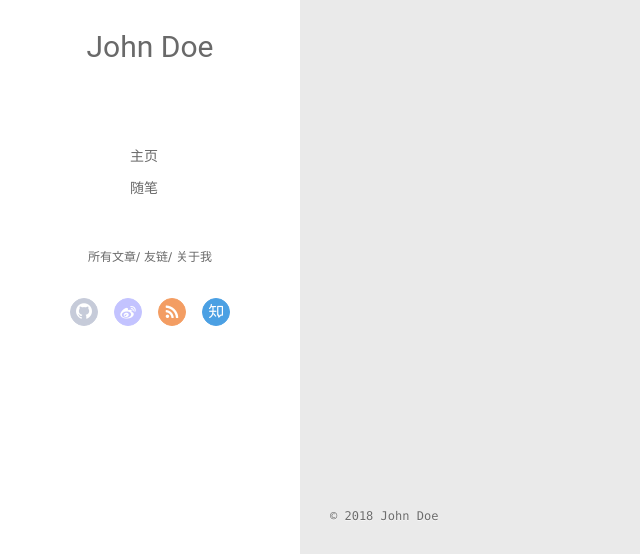
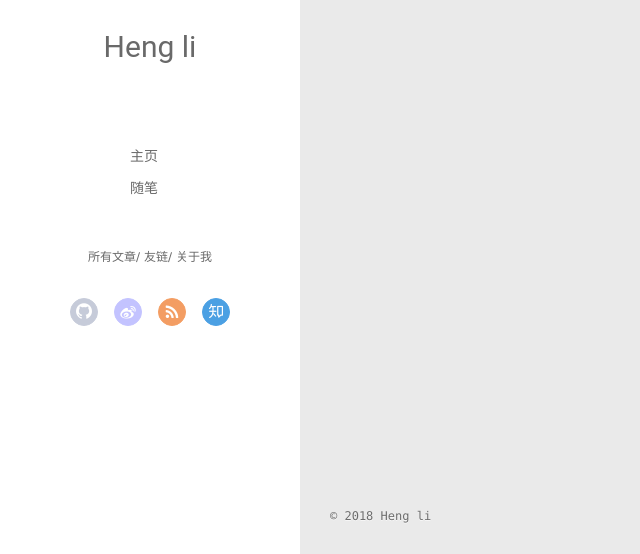
Before and after one commit to liuhengli/liuhengli.github.io, a plain HTML site: page archives/index.html in a window 1280 px wide. Shown: the part 243-797 px from the top of the page, 0-640 px from the left. Drawn offline with Linux system fonts and the light colour scheme; no server answers.

Commit message:
Site updated: 2018-01-03 21:34:34

```diff
--- a/archives/index.html
+++ b/archives/index.html
@@ -5,12 +5,12 @@
 
   <meta name="renderer" content="webkit">
   <meta http-equiv="X-UA-Compatible" content="IE=edge" >
-  <link rel="dns-prefetch" href="http://yoursite.com">
+  <link rel="dns-prefetch" href="http://liuhengli.github.io">
   <title>Archives | Hexo</title>
   <meta name="viewport" content="width=device-width, initial-scale=1, maximum-scale=1">
   <meta property="og:type" content="website">
 <meta property="og:title" content="Hexo">
-<meta property="og:url" content="http://yoursite.com/archives/index.html">
+<meta property="og:url" content="http://liuhengli.github.io/archives/index.html">
 <meta property="og:site_name" content="Hexo">
 <meta name="twitter:card" content="summary">
 <meta name="twitter:title" content="Hexo">
@@ -45,7 +45,7 @@
 			<img src="" class="js-avatar">
 		</a>
 		<hgroup>
-		  <h1 class="header-author"><a href="/">John Doe</a></h1>
+		  <h1 class="header-author"><a href="/">Heng li</a></h1>
 		</hgroup>
 
 
@@ -103,7 +103,7 @@
 				<img src="" class="js-avatar">
 			</div>
 			<hgroup>
-			  <h1 class="header-author js-header-author">John Doe</h1>
+			  <h1 class="header-author js-header-author">Heng li</h1>
 			</hgroup>
 
 
@@ -201,7 +201,7 @@
   <div class="outer">
     <div id="footer-info">
     	<div class="footer-left">
-    		&copy; 2018 John Doe
+    		&copy; 2018 Heng li
     	</div>
       	<div class="footer-right">
       		<a href="http://hexo.io/" target="_blank">Hexo</a>  Theme <a href="https://github.com/litten/hexo-theme-yilia" target="_blank">Yilia</a> by Litten
```
Also changed, not shown: 2018/01/03/hello-world/index.html (+6 -6 lines), archives/2018/01/index.html (+5 -5 lines), archives/2018/index.html (+5 -5 lines), index.html (+5 -5 lines).
